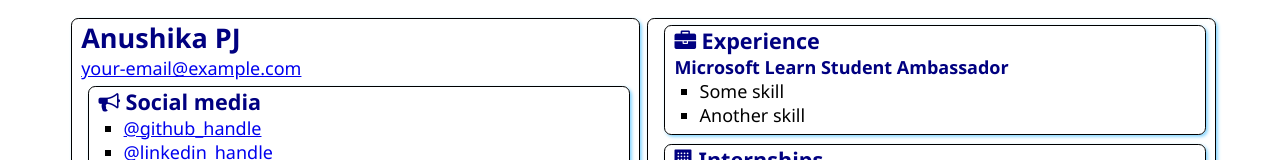
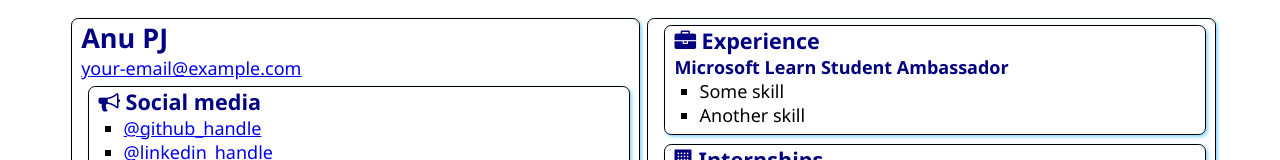
Before and after one commit to AnuGITCAT/-SATechnicalOnboarding, a plain HTML site: page src/index.html in a window 1280 px wide. Shown: the top 160 px of the page. Drawn offline with Linux system fonts and the light colour scheme.

Commit message:
Update index.html
name changed

```diff
--- a/src/index.html
+++ b/src/index.html
@@ -12,7 +12,7 @@
 <body>
     <main>
         <article class="box">
-            <h1>Anushika PJ</h1>
+            <h1>Anu PJ</h1>
             <div><a href="mailto:your.email@example.com">your-email@example.com</a></div>
 
             <section class="box">
```
